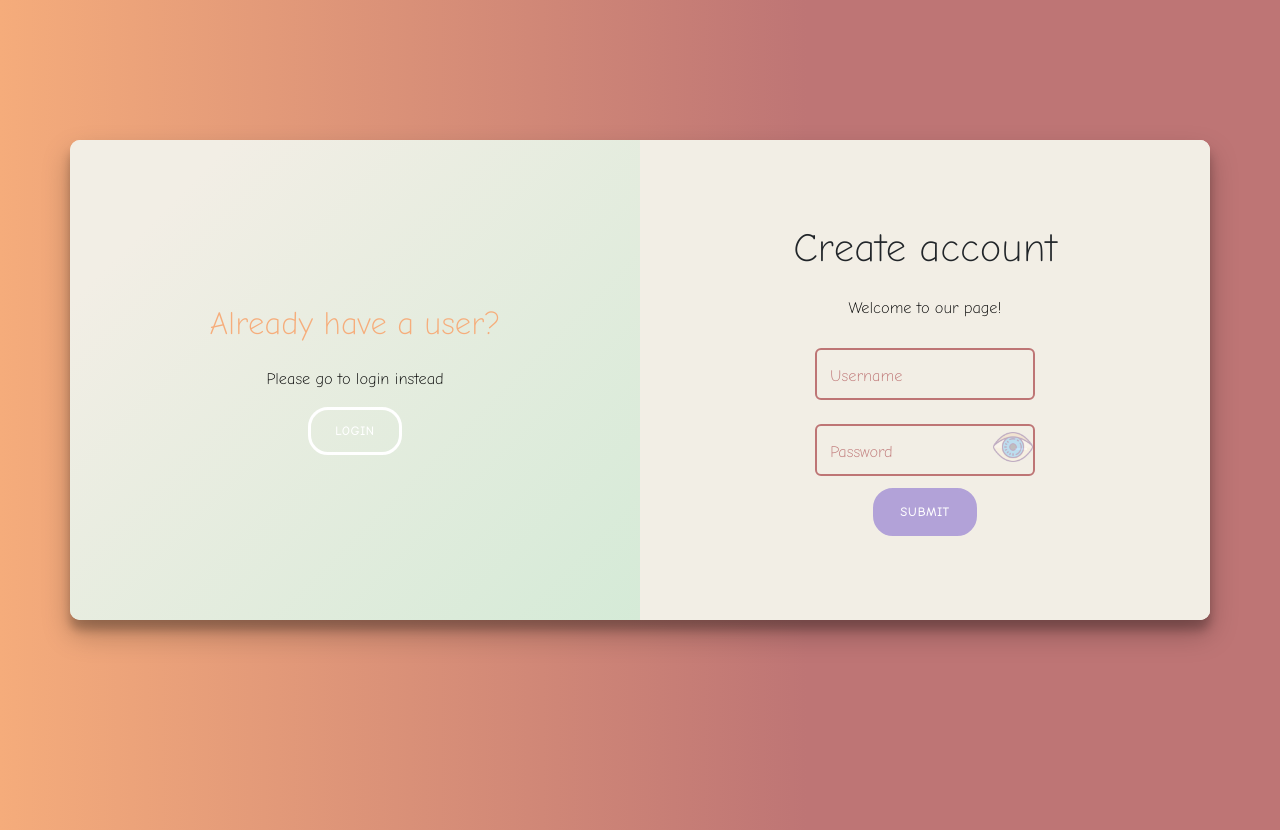
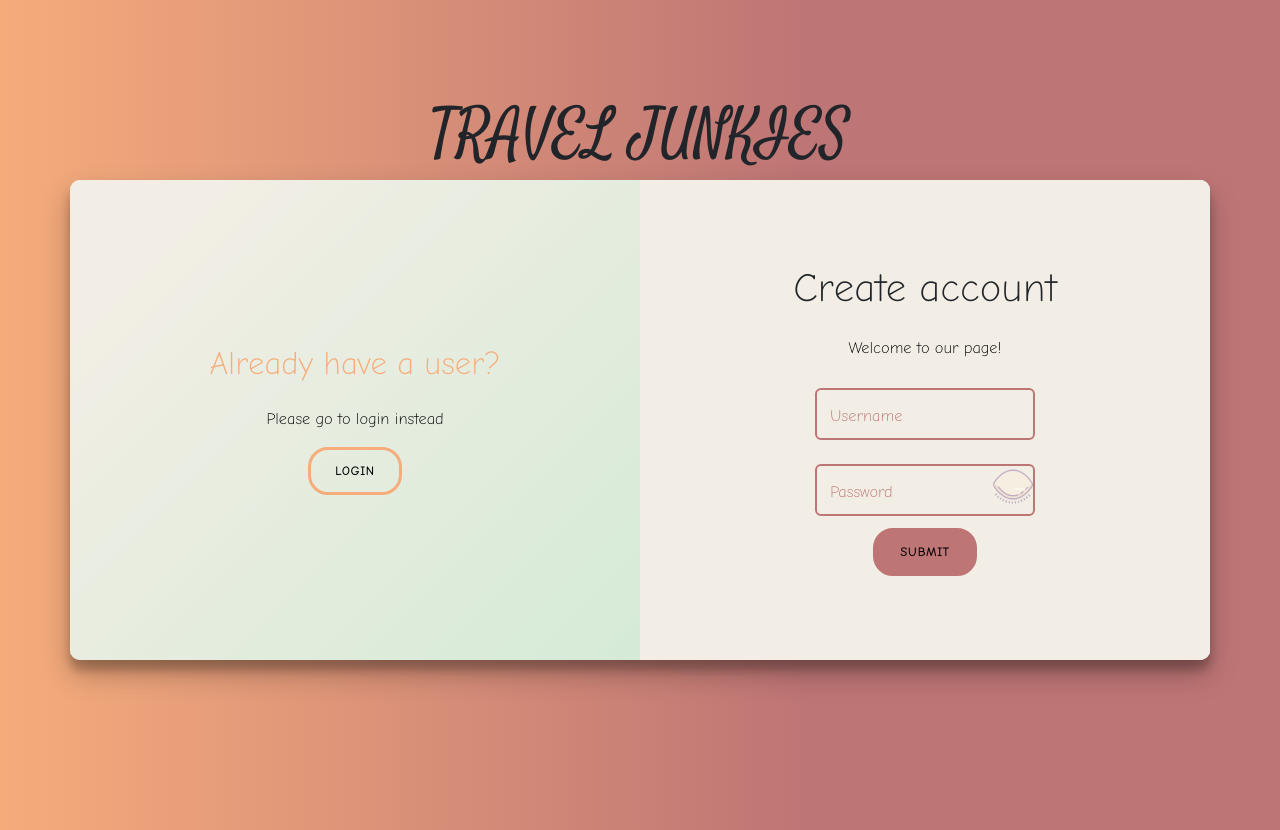
Before and after one commit to lisabergstrom/final-project-frontend, a React (Create React App) app: page /login in a window 1280 px wide. Both pictures are taken after a click on the button "SIGNUP". Built offline with nearby package versions, Linux system fonts and the light colour scheme.

Commit message:
added a title and a colorpalette

```diff
--- a/src/components/Login.js
+++ b/src/components/Login.js
@@ -3,9 +3,6 @@ import React, { useState, useEffect } from "react";
 import { useDispatch, useSelector } from "react-redux";
 import { useNavigate } from "react-router-dom";
 import { API_URL } from "utils/utils";
-import Hero from "./Hero"
-import Footer from "./Footer";
-
 
 import openeye from "../assets/openeye.png";
 import closedeye from "../assets/closedeye.png";
@@ -13,6 +10,7 @@ import closedeye from "../assets/closedeye.png";
 import {
   SectionContainer,
   FormContainer,
+  Title,
   Button,
   ButtonMobile,
   MobileContainer,
@@ -77,7 +75,7 @@ const Login = () => {
         "Content-Type": "application/json",
       },
       body: JSON.stringify({ username, password }),
-    }
+    };
 
     fetch(API_URL(switchMode), options)
       .then((res) => res.json())
@@ -96,9 +94,9 @@ const Login = () => {
             JSON.stringify({
               userId: data.userId,
               username: data.username,
-                accessToken: data.accessToken
+              accessToken: data.accessToken,
             })
-            )
+          );
         } else {
           dispatch(user.actions.setError(data.response));
           dispatch(user.actions.setUserId(null));
@@ -110,109 +108,8 @@ const Login = () => {
   };
 
   return (
-//     <section>
-//       <Hero/>
-
-//       {/* <h1>Create account</h1>
-//       <h1>Welcome to our page!</h1>
-//       <div className={`container ${isPanelActive ? "right-panel-active" : ""}`}>
-//       <h1>Sign in or Sign up</h1>
-//       <div className="radio-container">
-//         <label htmlFor="register">Register</label>
-//         <button
-//           type="button"
-//           id="register"
-//           onClick={onToggleClick}
-//           switchMode
-//         >
-//           </button>
-
-
-//         <label htmlFor="login">Login</label>
-//         <button
-//          type="button"
-//          onClick={onToggleClick}
-//          id="login"
-//          Mode
-//        >
-//          Login
-
-//         </button>
-
-//       </div>
-//       <form onSubmit={onFormSubmit}>
-//         <div className="input-field">
-//           <label htmlFor="username">
-//             Username
-//             <span className="required">* </span>
-//           </label>
-//           <input
-//             type="text"
-//             id="username"
-//             value={username}
-//             onChange={(e) => setUsername(e.target.value)}
-//             required
-//           />
-//         </div>
-//         <div className="input-field">
-//           <label htmlFor="password">
-//             Password
-//             <span className="required">* </span>
-//           </label>
-//           <input
-//             // type="password"
-//             id="password"
-//             type={!passwordShown ? "password" : "text"}
-//             required
-//             value={password}
-//             onChange={(e) => setPassword(e.target.value)}
-//           />
-//         </div>
-//         {validationError !== null && (
-//           <p className="error-message">{validationError}</p>
-//         )}
-//               <div>
-//                 <button type="button" onClick={togglePassword}>
-//                   {/* <span src={passwordShown ? unVisibleEye : visibleEye} /> */}
-//                 </button>
-//               </div>
-
-//         <button type="submit">Submit</button>
-//       </form>
-//       <div className="overlay-container">
-//           <div className="overlay">
-//             <div className="panel panel-left">
-//               <h2>Already have a user?</h2>
-//               <p>Please go to login instead</p>
-//               <button type="button" onClick={onToggleClick} id="login">
-//                 Login
-//               </button>
-//             </div>
-//             <div className="panel panel-right">
-//               <h2>Don't have an account?</h2>
-//               <p>Click on signup to create one</p>
-//               <button type="button" onClick={onToggleClick} id="signup">
-//                 signup
-//               </button>
-//             </div>
-//           </div>
-//           </div>
-
-//       </div>
-//      <Footer/>
-
-//  */}
-
-//     </section>
-
-//   );
-// };
-
-
-
-//Testar en sak
-
     <SectionContainer>
+      <Title>TRAVEL JUNKIES</Title>
       <div className={`container ${isPanelActive ? "right-panel-active" : ""}`}>
         <div className="signup-container sign-up-container">
           <FormContainer onSubmit={onFormSubmit}>
@@ -256,7 +153,7 @@ const Login = () => {
               </label>
               <ShowPassword>
                 <EyeButton type="button" onClick={togglePassword}>
-                  <EyeSymbol src={passwordShown ? closedeye : openeye} />
+                  <EyeSymbol src={passwordShown ? openeye : closedeye} />
                 </EyeButton>
               </ShowPassword>
             </div>
@@ -308,7 +205,7 @@ const Login = () => {
               </label>
               <ShowPassword>
                 <EyeButton type="button" onClick={togglePassword}>
-                  <EyeSymbol src={passwordShown ? closedeye : openeye} />
+                  <EyeSymbol src={passwordShown ? openeye : closedeye} />
                 </EyeButton>
               </ShowPassword>
             </div>
@@ -344,5 +241,4 @@ const Login = () => {
   );
 };
 
-
 export default Login;
--- a/src/components/LoginStyling.js
+++ b/src/components/LoginStyling.js
@@ -20,11 +20,20 @@ export const FormContainer = styled.form`
   text-align: center;
 `;
 
+export const Title = styled.h1`
+font-size: 30px;
+font-family: 'Satisfy', cursive;
+
+@media (min-width: 768px) {
+    font-size: 60px;
+  }
+`
+
 export const Button = styled.button`
   cursor: pointer;
-  background-color: ${(props) => (props.Mode ? "#b2a2d8" : "transparent")};
-  color: #fff;
-  border: 3px solid ${(props) => (props.Mode ? "#b2a2d8" : "#fff")};
+  background-color: ${(props) => (props.Mode ? "#BE7575" : "transparent")};
+  color: #000;
+  border: 3px solid ${(props) => (props.Mode ? "#BE7575" : "#F6AD7B")};
   font-size: 12px;
   letter-spacing: 1px;
   font-weight: bold;
@@ -61,7 +70,7 @@ export const ButtonMobile = styled.button`
   color: #000000;
   font-size: 12px;
   border: none;
-  background-color: #000000;
+  background-color: #BE7575;
   letter-spacing: 1px;
   font-weight: bold;
   text-transform: uppercase;
--- a/src/index.css
+++ b/src/index.css
@@ -167,7 +167,7 @@ input:hover,
 input:valid,
 .input:focus {
   outline: none;
-  border: 2px solid #b2a2d8;
+  border: 2px solid #BE7575;
 }
 
 input:valid ~ label,
@@ -175,7 +175,7 @@ input:valid ~ label,
   transform: translateY(-50%) scale(0.8);
   background-color: #fff;
   padding: 0 0.2em;
-  color: #b2a2d8;
+  color: #BE7575;
 }
 
 /* ----mobile media queries----- */
```
Lines whose indentation alone changed are shown as unchanged.
